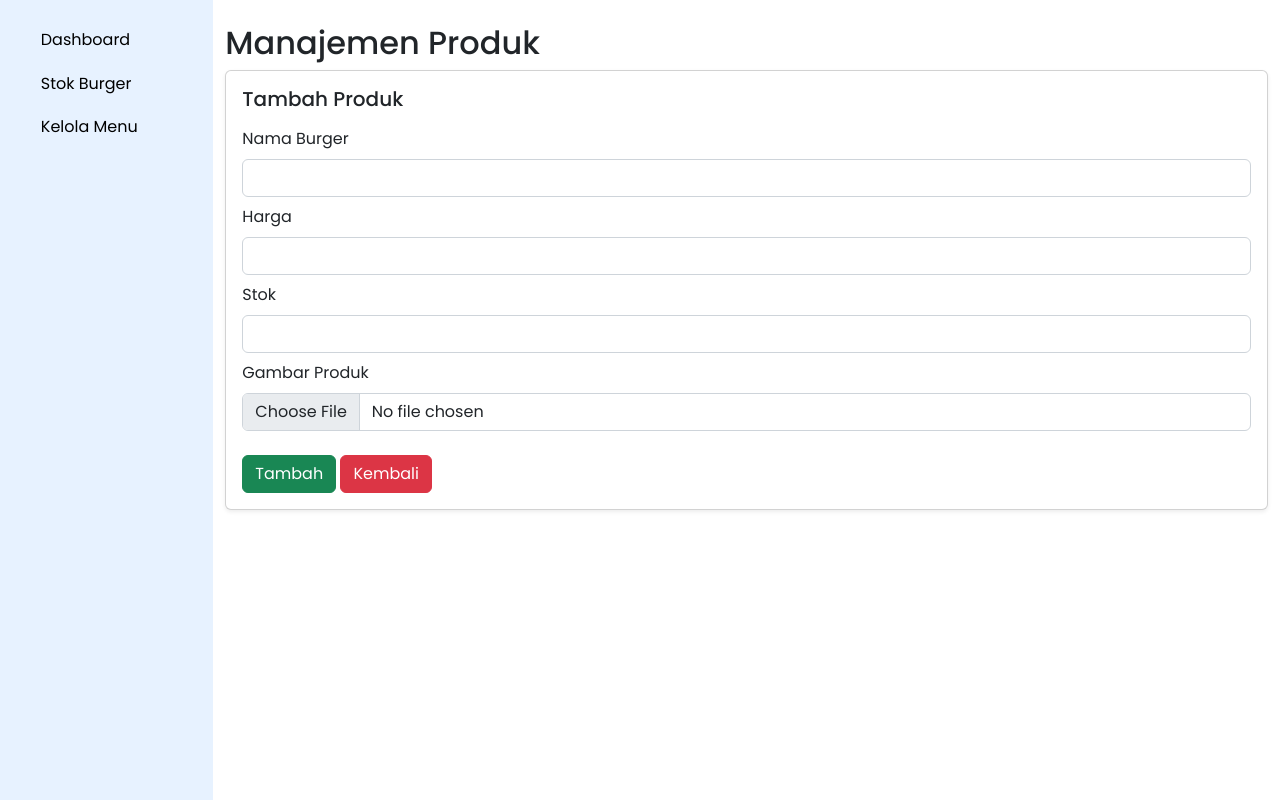
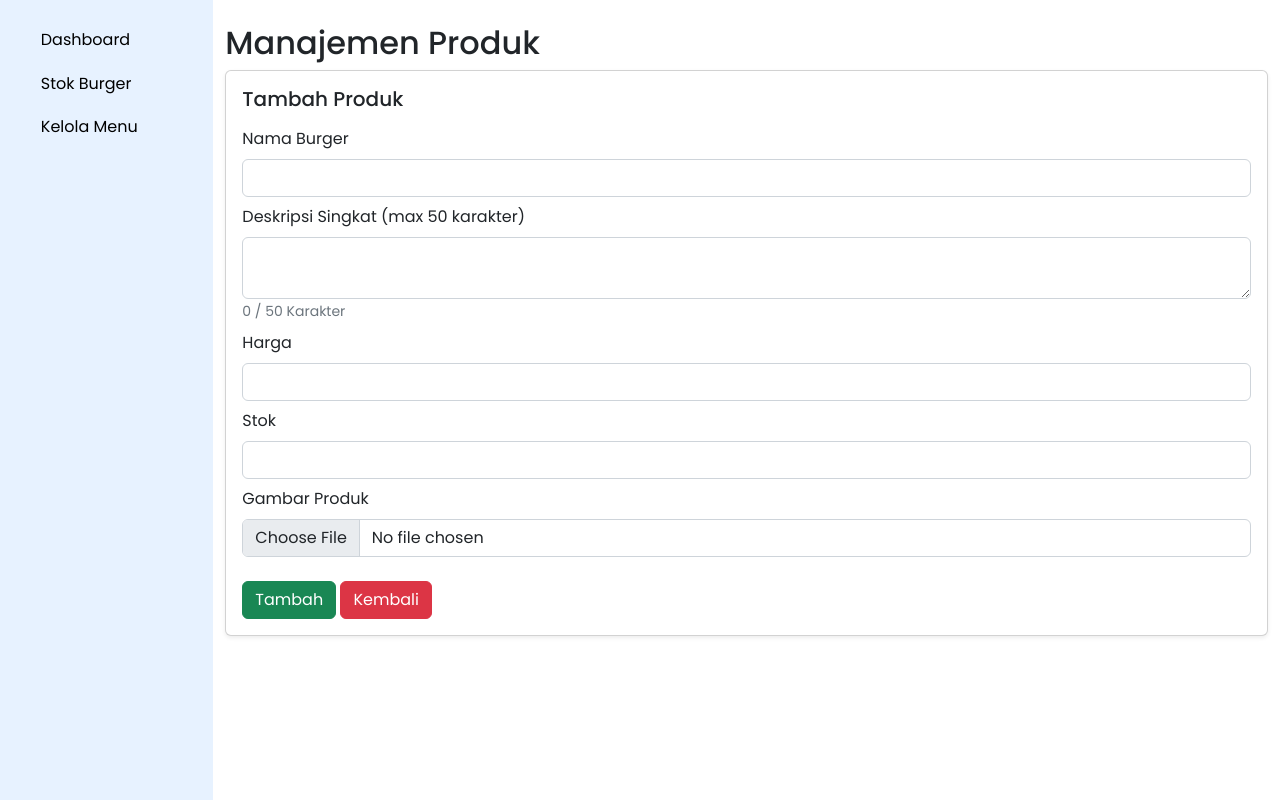
Before and after one commit to Hanung-Satya/Fast-Bite, a PHP site: page /admin/add-product.php in a window 1280 px wide. Shown: the part 90-890 px from the top of the page. Run offline with PHP 8.4, Linux system fonts and the light colour scheme; the visitor is signed in with stand-in values (Sample User, id 1).

Commit message:
Add Desc On Form

```diff
--- a/admin/add-product.php
+++ b/admin/add-product.php
@@ -10,6 +10,7 @@ if (!isset($_SESSION['user_id']) || $_SESSION['role'] !== 'admin') {
 // --- Tambah Produk ---
 if (isset($_POST['add'])) {
     $name  = $_POST['name'];
+    $description = $_POST['description'];
     $price = $_POST['price'];
     $stock = $_POST['stock'];
 
@@ -28,8 +29,8 @@ if (isset($_POST['add'])) {
         }
     }
 
-    $conn->query("INSERT INTO products (name, price, stock, image)
-                  VALUES ('$name', $price, $stock, '$image')");
+    $conn->query("INSERT INTO products (name, description, price, stock, image, created_at)
+                  VALUES ('$name', '$description', $price, $stock, '$image', NOW())");
     header("Location: manage-product.php");
     exit;
 }
@@ -69,6 +70,11 @@ if (isset($_POST['add'])) {
                                     <input type="text" name="name" class="form-control" required>
                                 </div>
                                 <div class="mb-2">
+                                    <label class="form-label">Deskripsi Singkat (max 50 karakter)</label>
+                                    <textarea name="description" id="description" class="form-control" rows="2" required></textarea>
+                                    <small id="descHelp" class="text-muted">0 / 50 Karakter</small>
+                                </div>
+                                <div class="mb-2">
                                     <label class="form-label">Harga</label>
                                     <input type="text" id="price_display" class="form-control" required>
                                     <input type="hidden" id="price" name="price">
@@ -95,6 +101,8 @@ if (isset($_POST['add'])) {
     <script>
         priceDisplay = document.getElementById('price_display');
         priceHidden = document.getElementById('price');
+        const descInput = document.getElementById('description');
+        const descHelp = document.getElementById('descHelp');
 
         priceDisplay.addEventListener('input', (e) => {
             let value = e.target.value.replace(/\D/g, "");
@@ -108,6 +116,17 @@ if (isset($_POST['add'])) {
                 priceHidden.value = "";
             }
         });
+
+        descInput.addEventListener('input', () => {
+            let count = descInput.value.length;
+
+            if (count > 50) {
+                descInput.value = descInput.value.substring(0, 50);
+                count = 50;
+            }
+
+            descHelp.textContent = count + " / 50 karakter";
+        });
     </script>
 </body>
 
--- a/index.php
+++ b/index.php
@@ -1,4 +1,3 @@
-
 <?php
 //Index PHP
 session_start();
@@ -7,6 +6,7 @@ require_once 'config/db.php';
 
 <!DOCTYPE html>
 <html lang="en">
+
 <head>
     <meta charset="UTF-8">
     <meta name="viewport" content="width=device-width, initial-scale=1.0">
```
Also changed, not shown: admin/dashboard.php (+15 -6 lines), admin/manage-product.php (+7 -1 lines), menu.php (+5 -4 lines).
